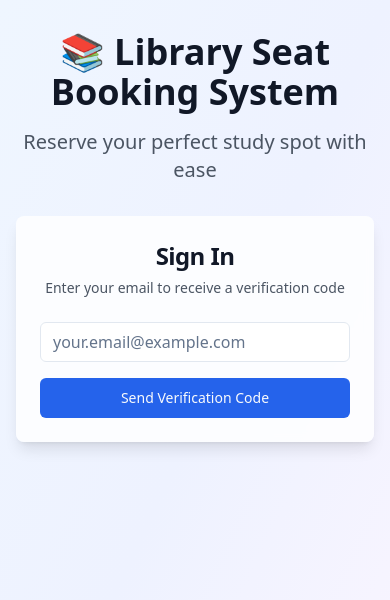
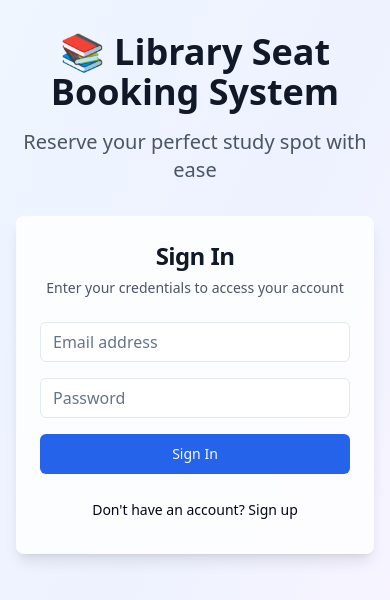
Before and after one commit to docgurpreet89/lib-space-manager, a React (Vite) app: page / in a window 390 px wide. Shown: the top 600 px of the page. Built offline with nearby package versions, Linux system fonts and the light colour scheme.

Commit message:
feat: Add registration and login methods
Implement registration using full name, email, phone, and password. Add login functionality using email and password.

```diff
--- a/src/components/auth/AuthForm.tsx
+++ b/src/components/auth/AuthForm.tsx
@@ -7,34 +7,44 @@ import { Card, CardContent, CardDescription, CardHeader, CardTitle } from '@/com
 import { useToast } from '@/hooks/use-toast';
 
 export const AuthForm = () => {
-  const [email, setEmail] = useState('');
+  const [isLogin, setIsLogin] = useState(true);
   const [loading, setLoading] = useState(false);
-  const [otpSent, setOtpSent] = useState(false);
-  const [otp, setOtp] = useState('');
   const { toast } = useToast();
 
-  const handleSendOtp = async (e: React.FormEvent) => {
+  // Login form state
+  const [loginData, setLoginData] = useState({
+    email: '',
+    password: ''
+  });
+
+  // Registration form state
+  const [registerData, setRegisterData] = useState({
+    fullName: '',
+    email: '',
+    phone: '',
+    password: '',
+    confirmPassword: ''
+  });
+
+  const handleLogin = async (e: React.FormEvent) => {
     e.preventDefault();
     setLoading(true);
 
     try {
-      const { error } = await supabase.auth.signInWithOtp({
-        email,
-        options: {
-          emailRedirectTo: window.location.origin,
-        },
+      const { error } = await supabase.auth.signInWithPassword({
+        email: loginData.email,
+        password: loginData.password,
       });
 
       if (error) throw error;
 
-      setOtpSent(true);
       toast({
-        title: "OTP Sent!",
-        description: "Check your email for the verification code.",
+        title: "Welcome back!",
+        description: "You've been successfully logged in.",
       });
     } catch (error: any) {
       toast({
-        title: "Error",
+        title: "Login Error",
         description: error.message,
         variant: "destructive",
       });
@@ -43,26 +53,61 @@ export const AuthForm = () => {
     }
   };
 
-  const handleVerifyOtp = async (e: React.FormEvent) => {
+  const handleRegister = async (e: React.FormEvent) => {
     e.preventDefault();
+
+    if (registerData.password !== registerData.confirmPassword) {
+      toast({
+        title: "Password Mismatch",
+        description: "Passwords do not match. Please try again.",
+        variant: "destructive",
+      });
+      return;
+    }
+
+    if (registerData.password.length < 6) {
+      toast({
+        title: "Password Too Short",
+        description: "Password must be at least 6 characters long.",
+        variant: "destructive",
+      });
+      return;
+    }
+
     setLoading(true);
 
     try {
-      const { error } = await supabase.auth.verifyOtp({
-        email,
-        token: otp,
-        type: 'email',
+      const { error } = await supabase.auth.signUp({
+        email: registerData.email,
+        password: registerData.password,
+        options: {
+          emailRedirectTo: window.location.origin,
+          data: {
+            full_name: registerData.fullName,
+            phone: registerData.phone,
+          }
+        }
       });
 
       if (error) throw error;
 
       toast({
-        title: "Welcome!",
-        description: "You've been successfully logged in.",
+        title: "Registration Successful!",
+        description: "Please check your email to verify your account before logging in.",
       });
+
+      // Reset form and switch to login
+      setRegisterData({
+        fullName: '',
+        email: '',
+        phone: '',
+        password: '',
+        confirmPassword: ''
+      });
+      setIsLogin(true);
     } catch (error: any) {
       toast({
-        title: "Error",
+        title: "Registration Error",
         description: error.message,
         variant: "destructive",
       });
@@ -76,24 +121,34 @@ export const AuthForm = () => {
       <Card className="w-full max-w-md shadow-lg border-0 bg-white/80 backdrop-blur-sm">
         <CardHeader className="text-center">
           <CardTitle className="text-2xl font-bold text-gray-900">
-            {otpSent ? 'Enter Verification Code' : 'Sign In'}
+            {isLogin ? 'Sign In' : 'Create Account'}
           </CardTitle>
           <CardDescription className="text-gray-600">
-            {otpSent
-              ? 'We sent a verification code to your email'
-              : 'Enter your email to receive a verification code'
+            {isLogin
+              ? 'Enter your credentials to access your account'
+              : 'Fill in your details to create a new account'
             }
           </CardDescription>
         </CardHeader>
         <CardContent>
-          {!otpSent ? (
-            <form onSubmit={handleSendOtp} className="space-y-4">
+          {isLogin ? (
+            <form onSubmit={handleLogin} className="space-y-4">
               <div>
                 <Input
                   type="email"
-                  placeholder="your.email@example.com"
-                  value={email}
-                  onChange={(e) => setEmail(e.target.value)}
+                  placeholder="Email address"
+                  value={loginData.email}
+                  onChange={(e) => setLoginData({ ...loginData, email: e.target.value })}
+                  required
+                  className="w-full"
+                />
+              </div>
+              <div>
+                <Input
+                  type="password"
+                  placeholder="Password"
+                  value={loginData.password}
+                  onChange={(e) => setLoginData({ ...loginData, password: e.target.value })}
                   required
                   className="w-full"
                 />
@@ -103,20 +158,59 @@ export const AuthForm = () => {
                 className="w-full bg-blue-600 hover:bg-blue-700"
                 disabled={loading}
               >
-                {loading ? 'Sending...' : 'Send Verification Code'}
+                {loading ? 'Signing in...' : 'Sign In'}
               </Button>
             </form>
           ) : (
-            <form onSubmit={handleVerifyOtp} className="space-y-4">
+            <form onSubmit={handleRegister} className="space-y-4">
               <div>
                 <Input
                   type="text"
-                  placeholder="Enter 6-digit code"
-                  value={otp}
-                  onChange={(e) => setOtp(e.target.value)}
+                  placeholder="Full Name"
+                  value={registerData.fullName}
+                  onChange={(e) => setRegisterData({ ...registerData, fullName: e.target.value })}
                   required
-                  className="w-full text-center text-lg font-mono"
-                  maxLength={6}
+                  className="w-full"
+                />
+              </div>
+              <div>
+                <Input
+                  type="email"
+                  placeholder="Email address"
+                  value={registerData.email}
+                  onChange={(e) => setRegisterData({ ...registerData, email: e.target.value })}
+                  required
+                  className="w-full"
+                />
+              </div>
+              <div>
+                <Input
+                  type="tel"
+                  placeholder="Phone number"
+                  value={registerData.phone}
+                  onChange={(e) => setRegisterData({ ...registerData, phone: e.target.value })}
+                  required
+                  className="w-full"
+                />
+              </div>
+              <div>
+                <Input
+                  type="password"
+                  placeholder="Password"
+                  value={registerData.password}
+                  onChange={(e) => setRegisterData({ ...registerData, password: e.target.value })}
+                  required
+                  className="w-full"
+                />
+              </div>
+              <div>
+                <Input
+                  type="password"
+                  placeholder="Confirm Password"
+                  value={registerData.confirmPassword}
+                  onChange={(e) => setRegisterData({ ...registerData, confirmPassword: e.target.value })}
+                  required
+                  className="w-full"
                 />
               </div>
               <Button
@@ -124,21 +218,35 @@ export const AuthForm = () => {
                 className="w-full bg-green-600 hover:bg-green-700"
                 disabled={loading}
               >
-                {loading ? 'Verifying...' : 'Verify & Sign In'}
-              </Button>
-              <Button
-                type="button"
-                variant="outline"
-                className="w-full"
-                onClick={() => {
-                  setOtpSent(false);
-                  setOtp('');
-                }}
-              >
-                Back to Email
+                {loading ? 'Creating Account...' : 'Create Account'}
               </Button>
             </form>
           )}
+
+          <div className="mt-4 text-center">
+            <Button
+              type="button"
+              variant="ghost"
+              className="w-full"
+              onClick={() => {
+                setIsLogin(!isLogin);
+                // Reset forms when switching
+                setLoginData({ email: '', password: '' });
+                setRegisterData({
+                  fullName: '',
+                  email: '',
+                  phone: '',
+                  password: '',
+                  confirmPassword: ''
+                });
+              }}
+            >
+              {isLogin
+                ? "Don't have an account? Sign up"
+                : "Already have an account? Sign in"
+              }
+            </Button>
+          </div>
         </CardContent>
       </Card>
     </div>
```
Also changed, not shown: 1 other file (tests, documents, lock files or other folders).
